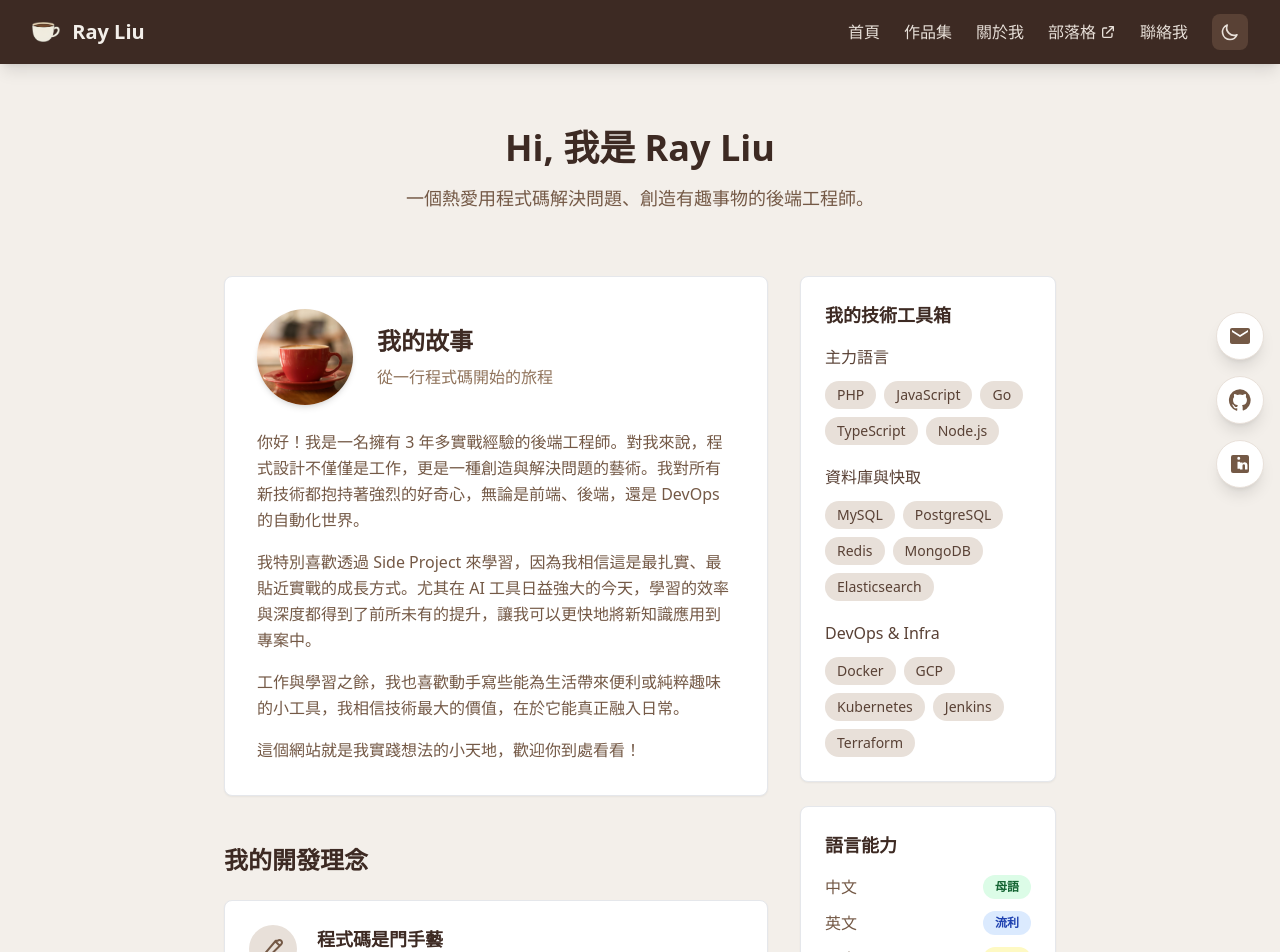
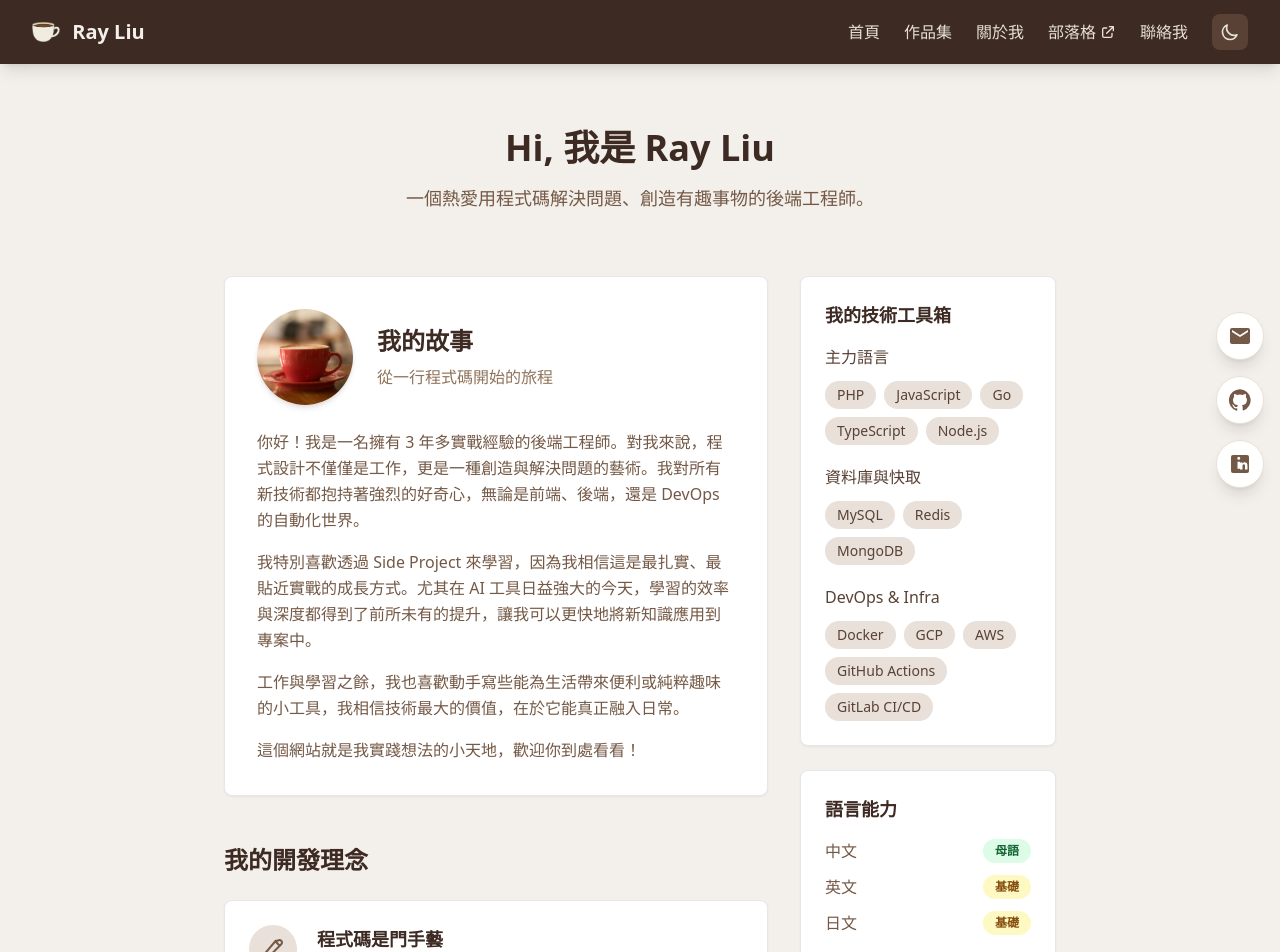
Before and after one commit to RayLiu1999/personal-site, a Nuxt app: page /about in a window 1280 px wide. Shown: the top 952 px of the page. Built offline with nearby package versions, Linux system fonts and the light colour scheme.

Commit message:
feat(blog): 使用 /api/blog 代理取得遠端部落格，並更新 About 頁面技能與語言資訊

```diff
--- a/nuxt.config.ts
+++ b/nuxt.config.ts
@@ -99,5 +99,11 @@ export default defineNuxtConfig({
       recaptchaSiteKey: process.env.RECAPTCHA_SITE_KEY || '',
       contactResponseTime: '通常於 24 小時內回覆您的訊息'
     }
+  },
+  nitro: {
+    // 設定代理路由，將 /api/blog 的請求轉發到外部部落格 API，避免 CORS 問題
+    routeRules: {
+      '/api/blog': { proxy: 'https://blog.liu-yucheng.com/content.json' }
+    }
   }
 });
--- a/pages/about.vue
+++ b/pages/about.vue
@@ -121,17 +121,17 @@ const skills = [
   },
   {
     category: '資料庫與快取',
-    items: ['MySQL', 'PostgreSQL', 'Redis', 'MongoDB', 'Elasticsearch']
+    items: ['MySQL','Redis', 'MongoDB']
   },
   {
     category: 'DevOps & Infra',
-    items: ['Docker', 'GCP', 'Kubernetes', 'Jenkins', 'Terraform']
+    items: ['Docker', 'GCP', 'AWS', 'GitHub Actions', 'GitLab CI/CD']
   }
 ]
 
 const languages = [
   { name: '中文', level: '母語', style: 'bg-green-100 text-green-800 dark:bg-green-900 dark:text-green-300' },
-  { name: '英文', level: '流利', style: 'bg-blue-100 text-blue-800 dark:bg-blue-900 dark:text-blue-300' },
+  { name: '英文', level: '基礎', style: 'bg-yellow-100 text-yellow-800 dark:bg-yellow-900 dark:text-yellow-300' },
   { name: '日文', level: '基礎', style: 'bg-yellow-100 text-yellow-800 dark:bg-yellow-900 dark:text-yellow-300' }
 ]
 
--- a/pages/index.vue
+++ b/pages/index.vue
@@ -128,9 +128,13 @@
 
 <script setup>
 const blogUrl = useRuntimeConfig().public.blogUrl
+const siteUrl = useRuntimeConfig().public.siteUrl
 
 // 從 API 獲取部落格文章
-const { data: blogData } = await useFetch(`${blogUrl}/content.json`)
+const { data: blogData } = await useFetch(`${siteUrl}/api/blog`, {
+  server: true,
+  lazy: false,
+})
 
 const blogPosts = computed(() => {
   if (!blogData.value) return []
```
